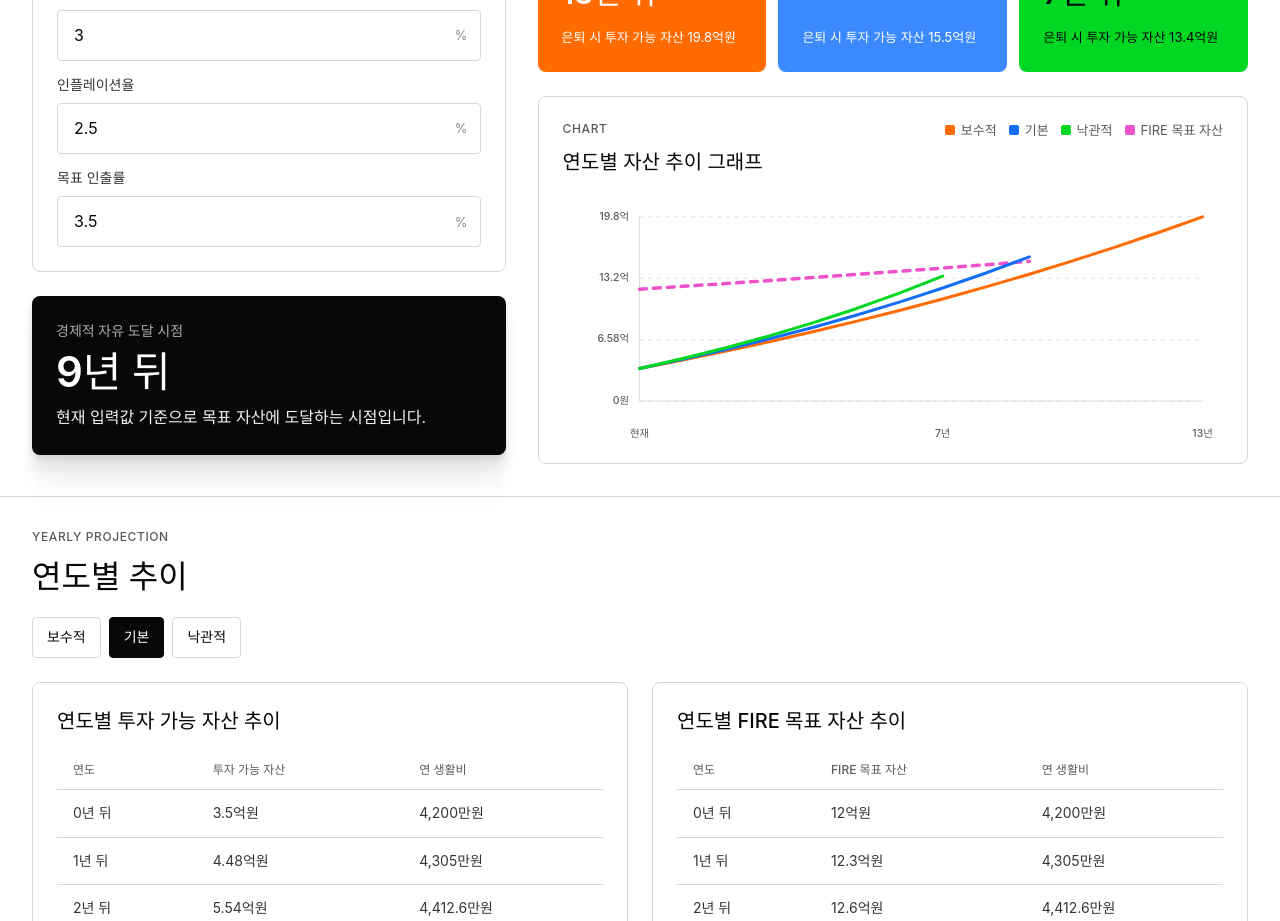
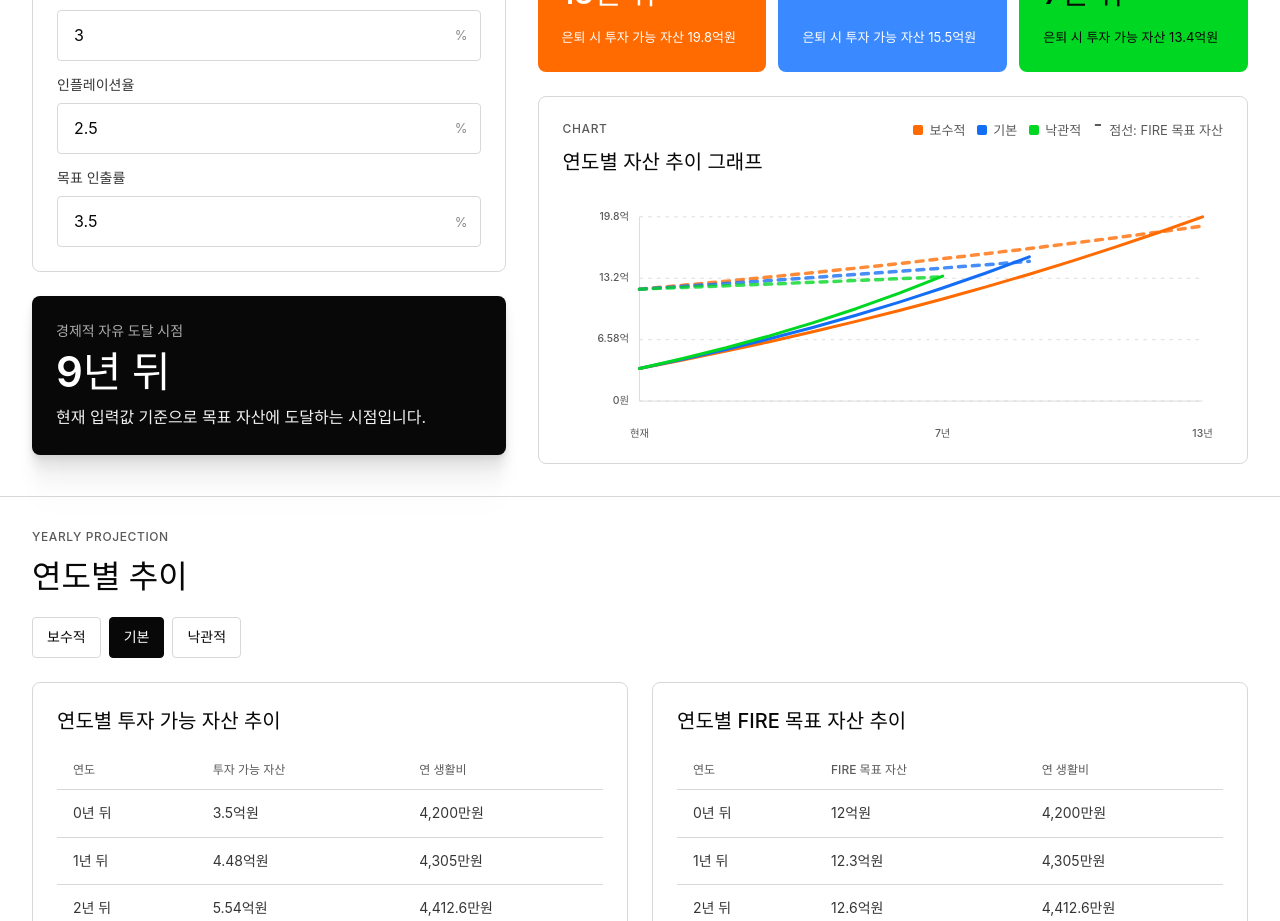
Before and after one commit to heojay/fire-calculator, a React (Vite) app: page / in a window 1280 px wide. Shown: the part 980-1901 px from the top of the page. Built offline with nearby package versions, Linux system fonts and the light colour scheme.

Commit message:
시나리오별 FIRE 목표 자산선을 표시한다

```diff
--- a/src/App.tsx
+++ b/src/App.tsx
@@ -226,14 +226,13 @@ function ScenarioGrid({ scenarios }: { scenarios: FireScenarioResult[] }) {
 }
 
 function AssetChart({ scenarios }: { scenarios: FireScenarioResult[] }) {
-  const baseScenario = scenarios[1];
   const allRows = scenarios.flatMap((scenario) => scenario.projections);
   const width = 760;
   const height = 280;
   const padding = { top: 24, right: 24, bottom: 44, left: 88 };
   const values = [
     ...allRows.map((row) => row.investableAssets),
-    ...baseScenario.projections.map((row) => row.fireTargetAssets),
+    ...allRows.map((row) => row.fireTargetAssets),
   ];
   const minValue = Math.min(...values, 0);
   const maxValue = Math.max(...values, 1);
@@ -261,10 +260,6 @@ function AssetChart({ scenarios }: { scenarios: FireScenarioResult[] }) {
     height -
     padding.bottom -
     ((value - minValue) / valueRange) * (height - padding.top - padding.bottom);
-  const targetPoints = baseScenario.projections
-    .map((row) => toPoint(row, row.fireTargetAssets))
-    .join(" ");
-
   return (
     <article className="chart-card">
       <div className="chart-heading">
@@ -276,7 +271,7 @@ function AssetChart({ scenarios }: { scenarios: FireScenarioResult[] }) {
           <span className="legend-conservative">보수적</span>
           <span className="legend-base">기본</span>
           <span className="legend-optimistic">낙관적</span>
-          <span className="legend-target">FIRE 목표 자산</span>
+          <span className="legend-target">점선: FIRE 목표 자산</span>
         </div>
       </div>
       <svg viewBox={`0 0 ${width} ${height}`} role="img" aria-label="연도별 자산 추이">
@@ -318,7 +313,15 @@ function AssetChart({ scenarios }: { scenarios: FireScenarioResult[] }) {
           x2={padding.left}
           y2={height - padding.bottom}
         />
-        <polyline className="target-line" points={targetPoints} />
+        {scenarios.map((scenario) => (
+          <polyline
+            className={`target-line ${getScenarioLineClassName(scenario.name)}`}
+            key={`${scenario.name}-target`}
+            points={scenario.projections
+              .map((row) => toPoint(row, row.fireTargetAssets))
+              .join(" ")}
+          />
+        ))}
         {scenarios.map((scenario) => (
           <polyline
             className={`scenario-line ${getScenarioLineClassName(scenario.name)}`}
--- a/src/styles.css
+++ b/src/styles.css
@@ -412,7 +412,10 @@ legend {
 }
 
 .legend-target::before {
-  background: var(--pink);
+  width: 16px;
+  height: 0;
+  border-top: 2px dashed var(--body-mid);
+  border-radius: 0;
 }
 
 svg {
@@ -471,8 +474,8 @@ svg polyline {
 }
 
 .target-line {
-  stroke: var(--pink);
   stroke-dasharray: 8 8;
+  opacity: 0.78;
 }
 
 .tables-band {
```
